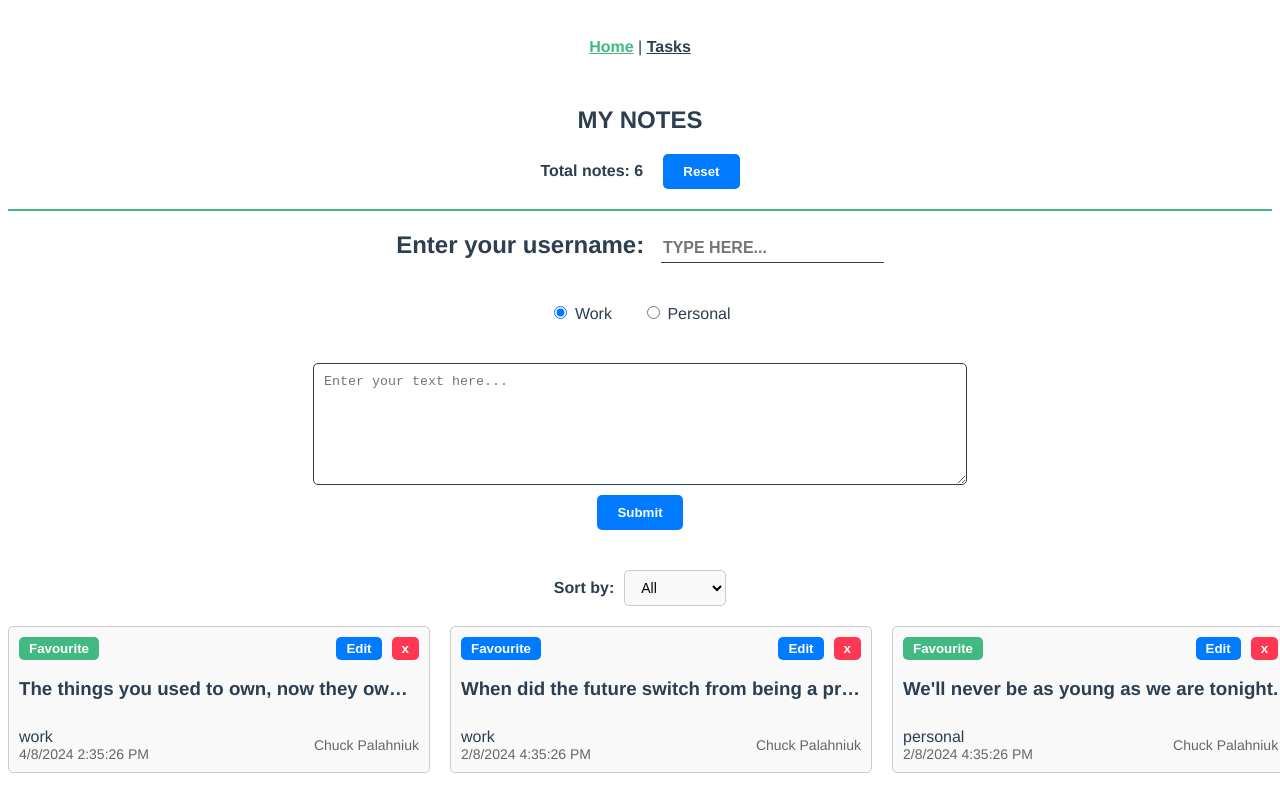
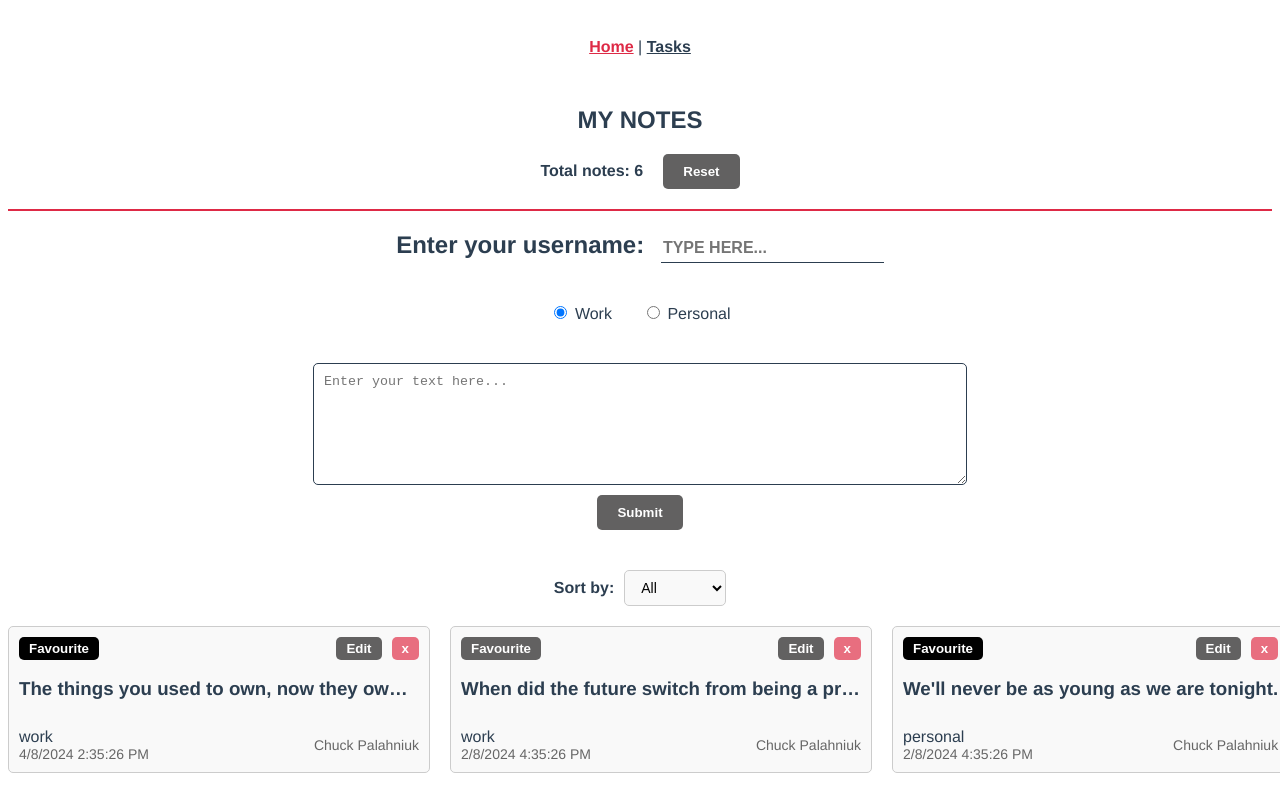
Before and after one commit to IlyaKrapivnoy/vue-note-app, a Vue app: page / in a window 1280 px wide. Shown: the top 791 px of the page. Built offline with nearby package versions, Linux system fonts and the light colour scheme.

Commit message:
change styles

```diff
--- a/src/styles/variables.scss
+++ b/src/styles/variables.scss
@@ -1,2 +1,2 @@
-$primary-color: #42b983;
+$primary-color: #de2a46;
 $secondary-color: #2c3e50;
--- a/src/views/HomeView.vue
+++ b/src/views/HomeView.vue
@@ -359,7 +359,7 @@ const toggleFavourite = (index) => {
 }
 
 .button-regular {
-  background-color: #007bff;
+  background-color: #626161;
   color: #fff;
   font-weight: 700;
   border: none;
@@ -369,12 +369,12 @@ const toggleFavourite = (index) => {
   transition: all 0.3s ease 0s;
 
   &:hover {
-    background-color: #0056b3;
+    background-color: #151515;
   }
 }
 
 .button-danger {
-  background-color: #ff3753;
+  background-color: #e86e7f;
 
   &:hover {
     background-color: #de2a46;
@@ -382,11 +382,7 @@ const toggleFavourite = (index) => {
 }
 
 .button-success {
-  background-color: $primary-color;
-
-  &:hover {
-    background-color: #269663;
-  }
+  background-color: #000;
 }
 
 .button-small {
@@ -418,6 +414,15 @@ const toggleFavourite = (index) => {
 
     .note-content {
       min-height: 50px;
+
+      input {
+        font-size: 16px;
+        padding: 10px;
+        border: 1px solid $secondary-color;
+        border-radius: 5px;
+        outline: none;
+        width: 90%;
+      }
 
       h3 {
         @include ellipsis(400px);
```
